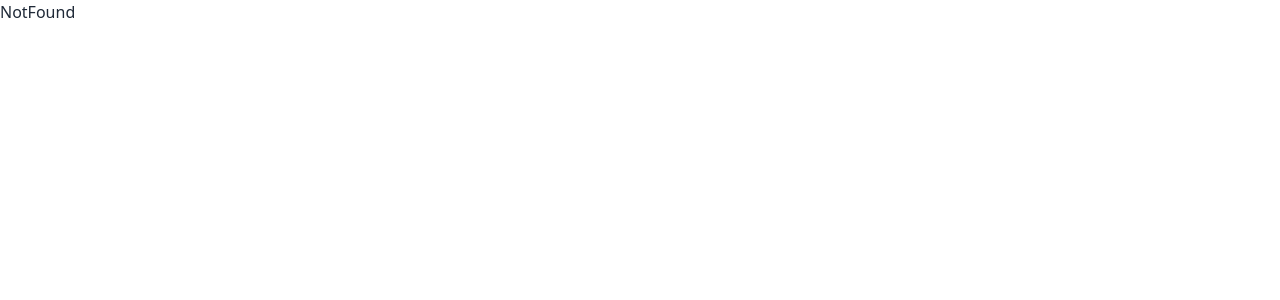
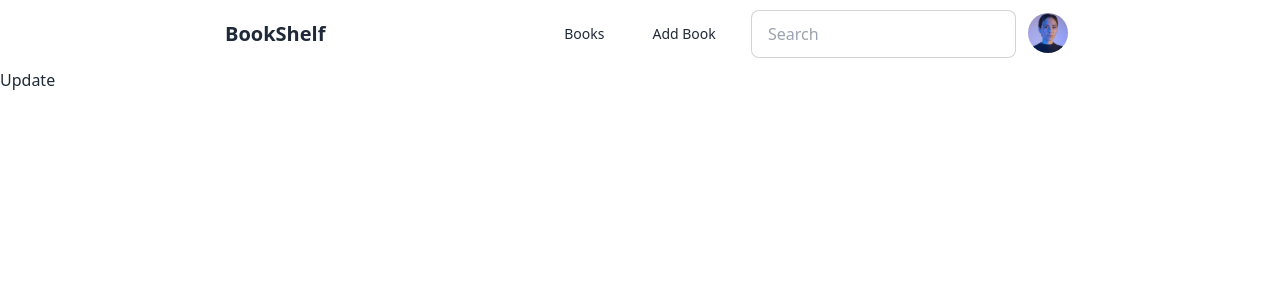
Before and after one commit to zhSHUVO/bookshelf, a React (Vite) app: page /update/1 in a window 1280 px wide. Shown: the top 300 px of the page. Built offline with nearby package versions, Linux system fonts and the light colour scheme.

Commit message:
feat: implemented home, update, add button routes

```diff
--- a/src/App.tsx
+++ b/src/App.tsx
@@ -1,11 +1,9 @@
-import NavBar from "./layouts/NavBar";
-import Home from "./pages/Home";
+import MainLayout from "./layouts/MainLayout";
 
 function App() {
     return (
         <>
-            <NavBar />
-            <Home />
+            <MainLayout />
         </>
     );
 }
--- a/src/components/BookCards.tsx
+++ b/src/components/BookCards.tsx
@@ -1,3 +1,5 @@
+import { Link } from "react-router-dom";
+
 export default function BookCards() {
     return (
         <div>
@@ -25,7 +27,7 @@ export default function BookCards() {
                     </p>
                     <div className="card-actions absolute bottom-5 right-5 ">
                         <button className="btn btn-xs text-blue-500">
-                            Update
+                            <Link to="/update/:id">Update</Link>
                         </button>
                         <button className="btn btn-xs text-red-500">
                             Delete
--- a/src/layouts/Books.tsx
+++ b/src/layouts/Books.tsx
@@ -2,7 +2,7 @@ import BookCards from "../components/BookCards";
 
 export default function Books() {
     return (
-        <div className="grid grid-cols-3 gap-12 px-52 py-10	">
+        <div className="grid grid-cols-3 gap-12 px-52 py-10">
             <BookCards />
             <BookCards />
             <BookCards />
--- /dev/null
+++ b/src/layouts/MainLayout.tsx
@@ -0,0 +1,13 @@
+import { Outlet } from "react-router-dom";
+import NavBar from "./NavBar";
+
+export default function MainLayout() {
+    return (
+        <div>
+            <NavBar />
+            <div>
+                <Outlet />
+            </div>
+        </div>
+    );
+}
--- a/src/layouts/NavBar.tsx
+++ b/src/layouts/NavBar.tsx
@@ -1,19 +1,22 @@
+import { Link } from "react-router-dom";
 import stockPhoto from "../assets/photo-1534528741775-53994a69daeb.jpg";
 
 export default function NavBar() {
     return (
-        <div className="navbar bg-base-100">
+        <div className="navbar bg-base-100 px-52">
             <div className="navbar-start">
-                <a className="btn btn-ghost normal-case text-xl">BookShelf</a>
+                <Link to="/" className="btn btn-ghost normal-case text-xl">
+                    BookShelf
+                </Link>
             </div>
             <div className="navbar-center hidden lg:flex">
-                <ul className="menu menu-horizontal px-1">
-                    <li>
-                        <a>Books</a>
+                <ul className="menu menu-horizontal">
+                    <li className="px-2">
+                        <Link to="/">Books</Link>
                     </li>
 
-                    <li>
-                        <a>Add Book</a>
+                    <li className="px-2">
+                        <Link to="/add">Add Book</Link>
                     </li>
                 </ul>
             </div>
--- a/src/main.tsx
+++ b/src/main.tsx
@@ -2,7 +2,7 @@ import React from "react";
 import ReactDOM from "react-dom/client";
 import { RouterProvider } from "react-router-dom";
 import "./index.css";
-import routes from "./routes/index.tsx";
+import routes from "./routes/routes.tsx";
 
 ReactDOM.createRoot(document.getElementById("root")!).render(
     <React.StrictMode>
--- a/src/pages/Edit.tsx
+++ /dev/null
@@ -1,7 +0,0 @@
-
-
-export default function Edit() {
-  return (
-    <div>Edit</div>
-  )
-}
--- /dev/null
+++ b/src/pages/Update.tsx
@@ -0,0 +1,3 @@
+export default function Update() {
+    return <div>Update</div>;
+}
--- a/src/routes/index.tsx
+++ b/src/routes/routes.tsx
@@ -1,7 +1,7 @@
 import { createBrowserRouter } from "react-router-dom";
 import App from "../App";
 import Add from "../pages/Add";
-import Edit from "../pages/Edit";
+import Edit from "../pages/Update";
 import Home from "../pages/Home";
 import Login from "../pages/Login";
 import NotFound from "../pages/NotFound";
@@ -21,7 +21,7 @@ const routes = createBrowserRouter([
                 element: <Add />,
             },
             {
-                path: "/edit/:id",
+                path: "/update/:id",
                 element: <Edit />,
             },
         ],
```
